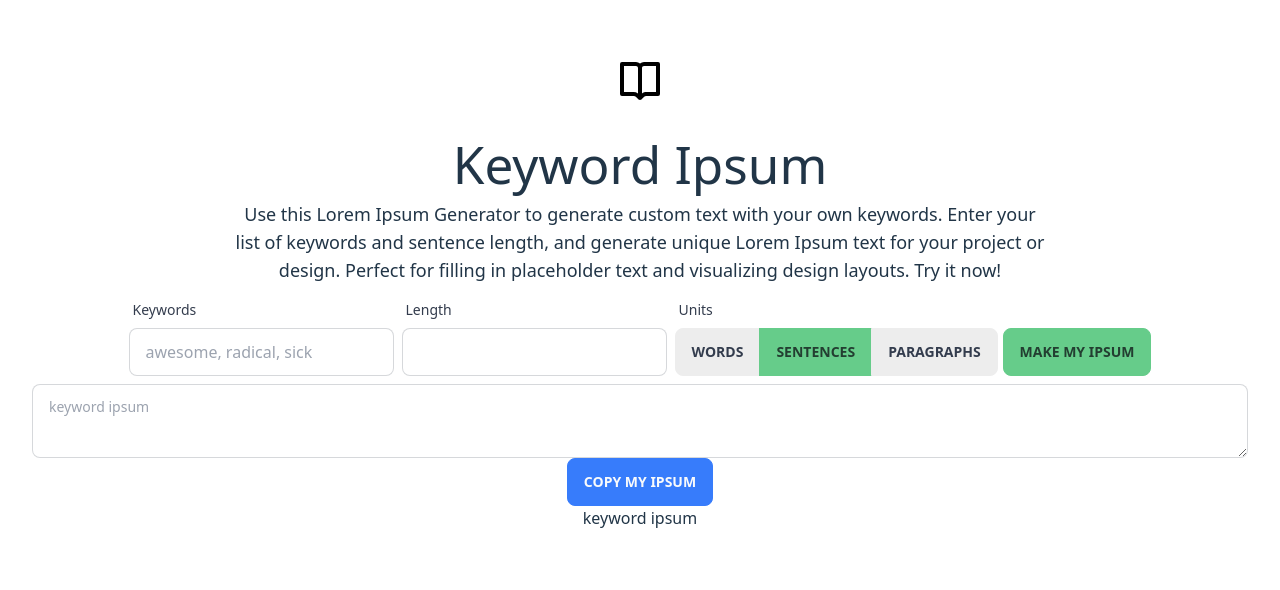
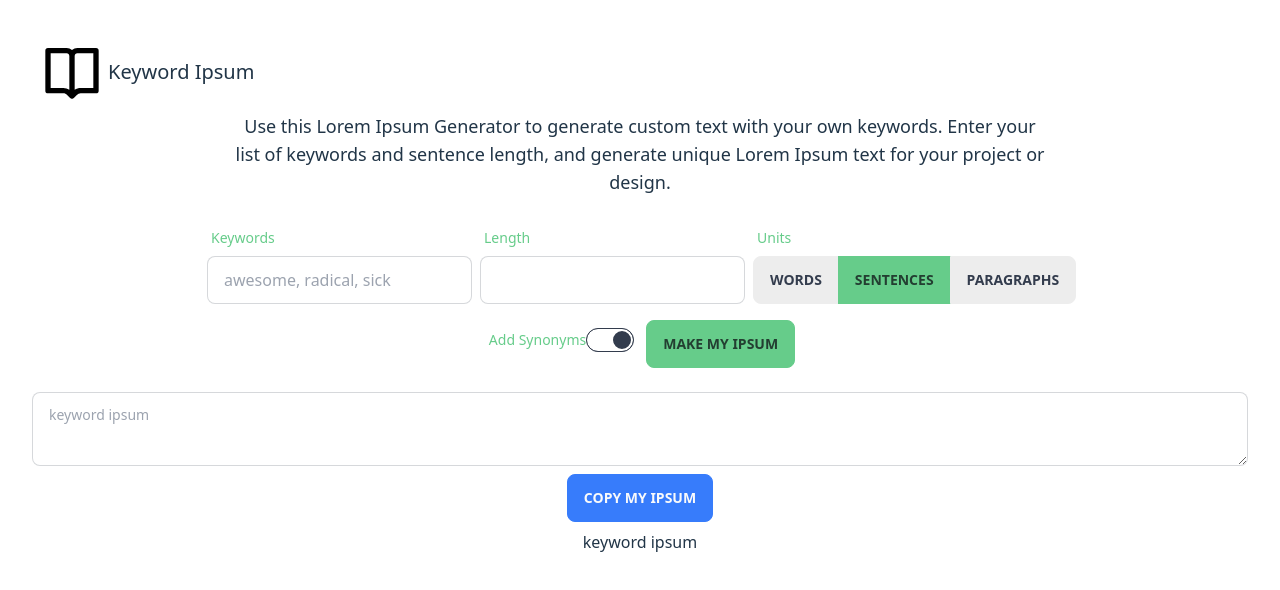
Before and after one commit to devjusty/keyword-ipsum, a React (Vite) app in the folder keyword-ipsum/: page / in a window 1280 px wide. Shown: the top 590 px of the page. Built offline with nearby package versions, Linux system fonts and the light colour scheme.

Commit message:
styling and package updates

```diff
--- a/keyword-ipsum/src/App.jsx
+++ b/keyword-ipsum/src/App.jsx
@@ -1,20 +1,26 @@
 import bookLogo from "/bx-book-open.svg";
 import "./App.css";
-import Generator from './components/Generator';
+import Generator from "./components/Generator";
 
 function App() {
-
   return (
     <>
       <div className="container mx-auto">
-        <img src={bookLogo} className="logo mx-auto" alt="Vite logo" />
-        <h1 className='py-2'>Keyword Ipsum</h1>
-        <p className='text-lg lg:w-2/3 mx-auto sm:w-auto'>
+        <div className="navbar">
+          <img
+            src={bookLogo}
+            className="navbar-start w-16 h-16"
+            alt="Keyword Ipsum logo"
+          />
+          <div className="flex-none">
+          <h1 className="p-1 text-xl text-center">Keyword Ipsum</h1>
+          </div>
+        </div>
+
+        <p className="text-lg lg:w-2/3 mx-auto sm:w-auto">
           Use this Lorem Ipsum Generator to generate custom text with your own
           keywords. Enter your list of keywords and sentence length, and
-          generate unique Lorem Ipsum text for your project or design. Perfect
-          for filling in placeholder text and visualizing design layouts. Try it
-          now!
+          generate unique Lorem Ipsum text for your project or design.
         </p>
         <Generator />
       </div>
--- a/keyword-ipsum/src/components/Generator.jsx
+++ b/keyword-ipsum/src/components/Generator.jsx
@@ -29,12 +29,13 @@ const Generator = () => {
   return (
     <div>
       <form
-        className="form flex flex-row items-center justify-center gap-2 py-2 mx-auto"
+        className="form py-4 mx-auto"
         onSubmit={handleSubmit}
       >
+        <div className="flex flex-row align-items justify-center py-2 gap-2">
           <div className="form-control max-w-xs text-black">
             <label className="label" htmlFor="keywords">
-            <span className="label-text">Keywords</span>
+              <span className="label-text text-primary">Keywords</span>
             </label>
             <input
               type="text"
@@ -47,7 +48,7 @@ const Generator = () => {
           </div>
           <div className="form-control max-w-xs">
             <label className="label" htmlFor="length">
-            <span className="label-text">Length</span>
+              <span className="label-text text-primary">Length</span>
             </label>
             <input
               type="number"
@@ -59,9 +60,8 @@ const Generator = () => {
             />
           </div>
           <div className="form-control max-w-xs">
-          {" "}
-          <label htmlFor="unit" className="label">
-            <span className="label-text">Units</span>
+            <label htmlFor="units" className="label">
+              <span className="label-text text-primary">Units</span>
             </label>
             <div className="join">
               <input
@@ -69,7 +69,7 @@ const Generator = () => {
                 type="radio"
                 value="words"
                 checked={unit === "words"}
-              name="options"
+                name="unites"
                 aria-label="Words"
                 onChange={handleUnitChange}
               />
@@ -78,7 +78,7 @@ const Generator = () => {
                 type="radio"
                 value="sentences"
                 checked={unit === "sentences"}
-              name="options"
+                name="units"
                 aria-label="Sentences"
                 onChange={handleUnitChange}
               />
@@ -87,17 +87,27 @@ const Generator = () => {
                 type="radio"
                 value="paragraphs"
                 checked={unit === "paragraphs"}
-              name="options"
+                name="units"
                 aria-label="Paragraphs"
                 onChange={handleUnitChange}
               />
             </div>
+          </div>
+        </div>
+
+        <div className="flex flex-row align-items justify-center py-2 gap-2">
+          <div className="form-control">
+            <label className="label cursor-pointer">
+              <span className="label-text text-primary">Add Synonyms</span>
+              <input type="checkbox" className="toggle" checked />
+            </label>
           </div>
 
           <div className="form-control max-w-xs self-end">
             <button type="submit" className="btn btn-primary">
               Make My Ipsum
             </button>
+          </div>
         </div>
       </form>
       <div className="form-control w-full">
@@ -106,7 +116,7 @@ const Generator = () => {
           placeholder={ipsumText}
         ></textarea>
       </div>
-      <button className="btn btn-secondary">Copy My Ipsum</button>
+      <button className="btn btn-secondary my-2">Copy My Ipsum</button>
       {error && <p>{error}</p>}
       {ipsumText && <p>{ipsumText}</p>}
     </div>
```
Also changed, not shown: keyword-ipsum/package.json (+5 -5 lines), 1 other file (tests, documents, lock files or other folders). Lines whose indentation alone changed are shown as unchanged.
